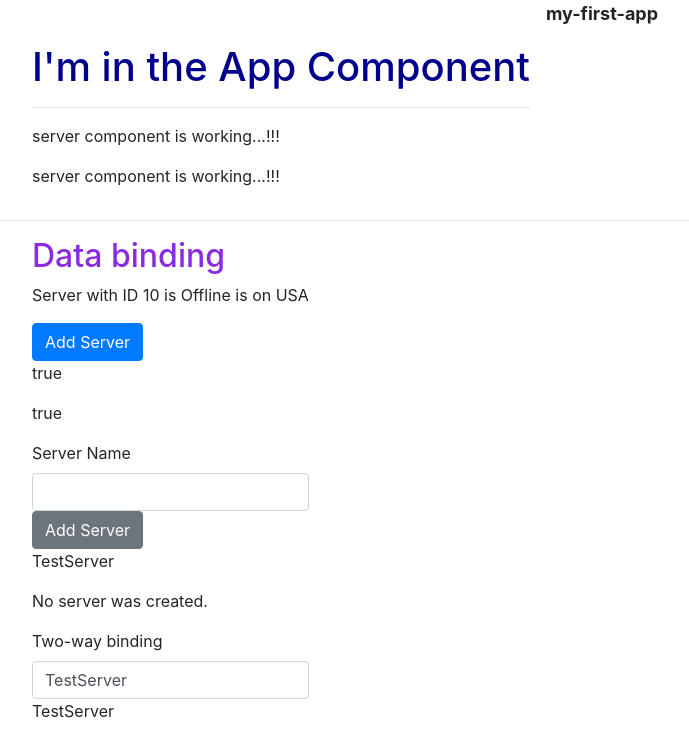
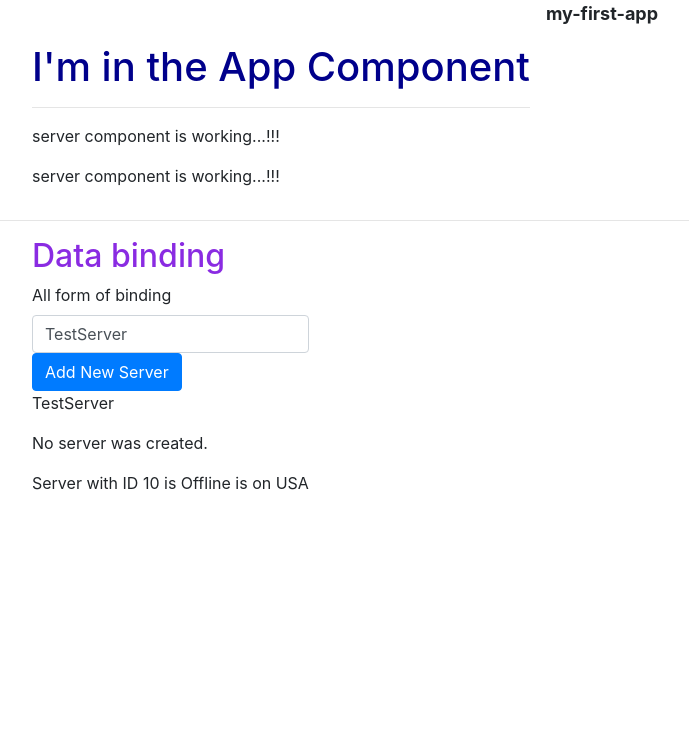
Before and after one commit to waseemkhan218/AP-001-ANGULAR, an Angular app: page / in a window 1280 px wide. Shown: the top 756 px of the page, without its empty margins (38-727 px from the left). Built offline with nearby package versions, Linux system fonts and the light colour scheme.

Commit message:
All form of binding

```diff
--- a/src/app/data-binding/data-binding.component.html
+++ b/src/app/data-binding/data-binding.component.html
@@ -1,23 +1,38 @@
 <!-- WORK: String interpolation: Anything that return string at the end can be used.
     EX: {{'server'}}, property,number or method -->
-<p>{{'Server'}} with ID {{ serverId }} is {{ serverStatus }} is on {{ getServerZone() }}</p>
+
+<!-- <p>{{'Server'}} with ID {{ serverId }} is {{ serverStatus }} is on {{ getServerZone() }}</p> -->
 
 <!-- WORK: Property Binding:  disabled is just a normal HTML property.
      We are property binding it with allowNew server-->
-<button class="btn btn-primary" [disabled]="!allowNewServer">Add Server</button>
+
+<!-- <button class="btn btn-primary" [disabled]="!allowNewServer">Add Server</button> -->
+
 <!-- WORK: String Interpolation vs Property Binding -->
-<p>{{ allowNewServer }}</p>
-<p [innerText]="allowNewServer"></p>
+
+<!-- <p>{{ allowNewServer }}</p>
+<p [innerText]="allowNewServer"></p> -->
 
 <!-- WORK: Event Binding: listening to user. the syntax is (click)="<method-name>"-->
-<label>Server Name</label>
+
+<!-- <label>Server Name</label>
 <input type="text" class="form-control" (input)="onUpdateServerName($event)">
 <button class="btn btn-secondary" [disabled]="!allowNewServer" (click)="onCreateServer()">Add Server</button>
 <p>{{ serverName }}</p>
+<p>{{ serverCreationStatus }}</p> -->
+
+<!-- WORK: ngModal directive can be helpful for two-way binding. -->
+<!-- <label>Two-way binding</label>
+<input type="text" class="form-control" [(ngModel)]="serverName">
+{{ serverName }} -->
+
+
+<!-- WORK: All form of data binding.-->
+
+<label>All form of binding</label>
+<input type="text" class="form-control" [(ngModel)]="serverName">
+<button class="btn btn-primary" [disabled]="!allowNewServer" (click)="onCreateServer()">Add New Server</button>
+<p>{{ serverName }}</p>
 <p>{{ serverCreationStatus }}</p>
 
-<!-- WORK: ngModal directive can be helpful for two-way binding. -->
-
-<label>Two-way binding</label>
-<input type="text" class="form-control" [(ngModel)]="serverName">
-{{ serverName }}
+<p>{{'Server'}} with ID {{ serverId }} is {{ serverStatus }} is on {{ getServerZone() }}</p>
--- a/src/app/data-binding/data-binding.component.ts
+++ b/src/app/data-binding/data-binding.component.ts
@@ -32,8 +32,9 @@ export class DataBindingComponent implements OnInit {
   }
 
   // WORK: Event Binding: listening to user and displaying the text
+  // WORK: Combining all forms of Databinding
   onCreateServer() {
-    this.serverCreationStatus = 'Server is created now.';
+    this.serverCreationStatus = 'Server is created now. ' + this.serverName;
   }
 
   //WORK: Event Binding: Passing and using data.
```
